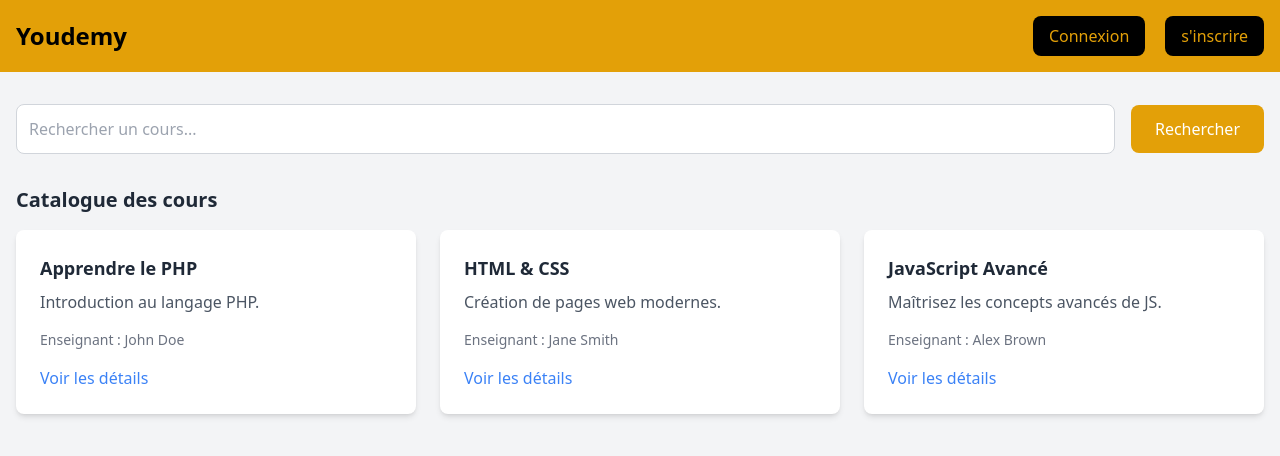
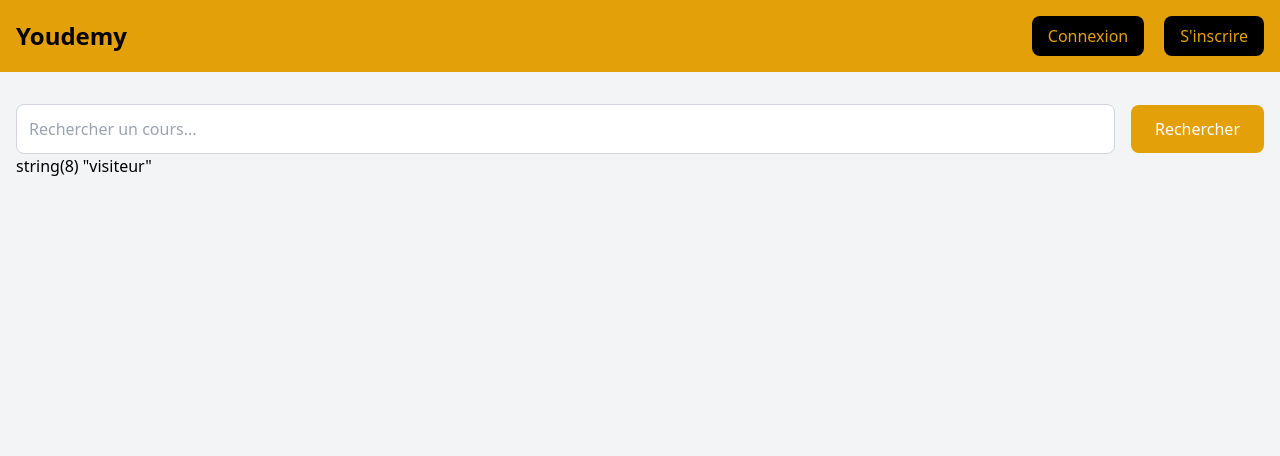
Before and after one commit to samirakibous/plateformeEducationEnLigne, a PHP site: page / in a window 1280 px wide. Shown: the top 456 px of the page. Run offline with PHP 8.4, Linux system fonts and the light colour scheme; some libraries are stand-ins or nearby versions.

Commit message:
dynamique header

```diff
--- /dev/null
+++ b/Enseignant.php
@@ -0,0 +1,2 @@
+<?php
+?>
--- /dev/null
+++ b/header.php
@@ -0,0 +1,21 @@
+
+ <header class="bg-[#E3A008] text-white py-4">
+        <div class="container mx-auto px-4 flex justify-between items-center">
+            <h1 class="text-2xl font-bold text-[#000000]">Youdemy</h1>
+            <?php if ($role === 'enseignant'): ?>
+                <ul class="flex gap-x-5">
+                    <li><a href="index.php" class="text-black hover:underline">Home</a></li>
+                    <li><a href="MesCours.php" class="text-black hover:underline">Mes cours</a></li>
+                </ul>
+            <?php elseif ($role === 'visiteur'): ?>
+                <div class="flex gap-x-5">
+                    <a href="login.php" class="bg-black text-[#E3A008] px-4 py-2 rounded-lg hover:bg-gray-200 transition">
+                        Connexion
+                    </a>
+                    <a href="register.php" class="bg-black text-[#E3A008] px-4 py-2 rounded-lg hover:bg-gray-200 transition">
+                        S'inscrire
+                    </a>
+                </div>
+            <?php endif; ?>
+        </div>
+    </header>
--- a/index.php
+++ b/index.php
@@ -1,5 +1,11 @@
 <?php
-require_once 'db.php'
+require_once 'db.php';
+session_start();
+if (isset($_SESSION['role'])) {
+    $role = $_SESSION['role'];
+} else {
+    $role = 'visiteur';
+}
 ?>
 <!DOCTYPE html>
 <html lang="fr">
@@ -10,22 +16,8 @@ require_once 'db.php'
     <script src="https://cdn.tailwindcss.com"></script>
 </head>
 <body class="bg-gray-100">
-
-    <!-- Header -->
-    <header class="bg-[#E3A008] text-white py-4">
-        <div class="container mx-auto px-4 flex justify-between items-center">
-            <h1 class="text-2xl font-bold text-[#000000]">Youdemy</h1>
-            <div class="flex gap-x-5">
-            <a href="login.php" class="bg-black text-[#E3A008] px-4 py-2 rounded-lg hover:bg-gray-200 transition">
-                Connexion
-            </a>
-            <a href="register.php" class="bg-black text-[#E3A008] px-4 py-2 rounded-lg hover:bg-gray-200 transition">
-                s'inscrire
-            </a>
-            </div>
-        </div>
-    </header>
-
+    <!-- header -->
+    <?php require_once 'header.php' ?>
     <!-- Barre de recherche -->
     <section class="container mx-auto px-4 mt-8">
         <form method="GET" action="index.php" class="flex items-center space-x-4">
@@ -36,34 +28,14 @@ require_once 'db.php'
                 Rechercher
             </button>
         </form>
+        <?php
+        var_dump($role);
+        ?>
+
     </section>
 
-    <!-- Liste des cours -->
-    <section class="container mx-auto px-4 mt-8">
-        <h2 class="text-xl font-semibold text-gray-800 mb-4">Catalogue des cours</h2>
-        <div class="grid grid-cols-1 md:grid-cols-2 lg:grid-cols-3 gap-6">
-            <?php
-            // Exemple de cours statiques (remplacez avec vos données dynamiques)
-            $cours = [
-                ["titre" => "Apprendre le PHP", "description" => "Introduction au langage PHP.", "enseignant" => "John Doe"],
-                ["titre" => "HTML & CSS", "description" => "Création de pages web modernes.", "enseignant" => "Jane Smith"],
-                ["titre" => "JavaScript Avancé", "description" => "Maîtrisez les concepts avancés de JS.", "enseignant" => "Alex Brown"],
-            ];
 
-            // Affichage des cours
-            foreach ($cours as $cour) {
-                echo '
-                <div class="bg-white p-6 rounded-lg shadow-md">
-                    <h3 class="text-lg font-bold text-gray-800">' . htmlspecialchars($cour['titre']) . '</h3>
-                    <p class="text-gray-600 mt-2">' . htmlspecialchars($cour['description']) . '</p>
-                    <p class="text-sm text-gray-500 mt-4">Enseignant : ' . htmlspecialchars($cour['enseignant']) . '</p>
-                    <a href="#" class="text-blue-500 mt-4 inline-block hover:underline">Voir les détails</a>
-                </div>
-                ';
-            }
-            ?>
-        </div>
-    </section>
 
 </body>
+
 </html>
--- a/login.php
+++ b/login.php
@@ -1,4 +1,8 @@
 <?php
+require 'db.php';
+session_start();
+
+require_once 'User.php';
 if (isset($_POST['login'])) {
     $email = $_POST['email'];
     $password = $_POST['password'];
```
Also changed, not shown: MesCours.php (added, +23 -0 lines), user.php (+26 -29 lines).
